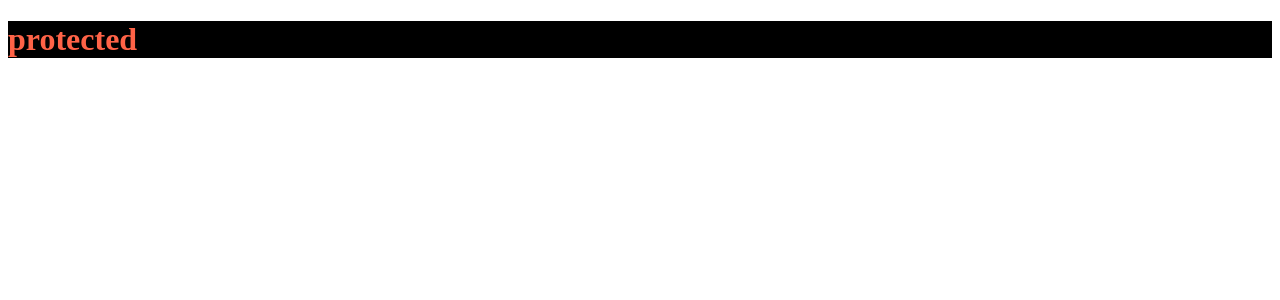
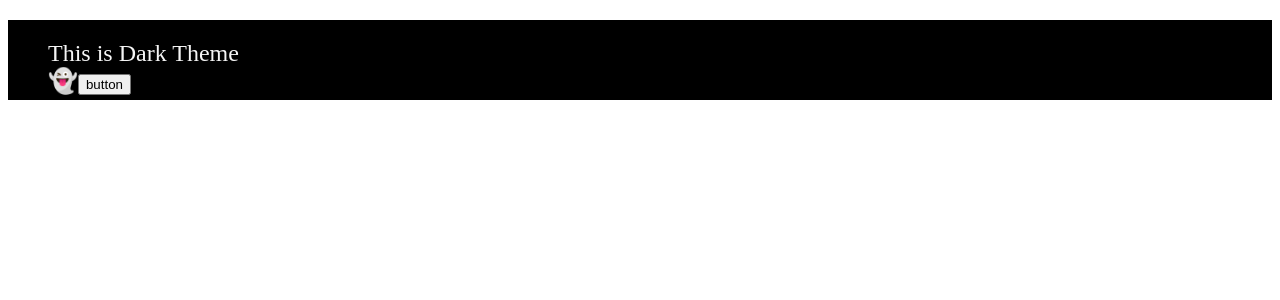
Before and after one commit to bizbaeja/react-masterclass, a React (Create React App) app in the folder my-app/: page / in a window 1280 px wide. Shown: the top 300 px of the page. Built offline with nearby package versions, Linux system fonts and the light colour scheme.

Commit message:
theme custom

```diff
--- a/my-app/src/App.tsx
+++ b/my-app/src/App.tsx
@@ -5,14 +5,32 @@ const Container = styled.div`
   background-color: ${(props) => props.theme.bgColor};
 `;
 
-const H1 = styled.h1`
+const Wrapper = styled.div`
+  background-color: ${(props) => props.theme.bgColor};
   color: ${(props) => props.theme.textColor};
+  box-sizing: border-box;
+  width: fit-content;
+  font-size: 24px;
+  height: 5rem;
+  justify-content: center;
+  align-items: center;
+  div {
+    margin: 20px;
+    width: 200px;
+    padding: 20px;
+    height: 200px;
+  }
 `;
 
 function App() {
   return (
     <Container>
-      <H1>protected</H1>
+      <Wrapper>
+        <div>
+          This is Dark Theme 👻
+          <button type="submit">button</button>
+        </div>
+      </Wrapper>
     </Container>
   );
 }
--- a/my-app/src/Circle.tsx
+++ b/my-app/src/Circle.tsx
@@ -11,8 +11,7 @@ const Container = styled.div<ContainerProps>`
   box-sizing: border-box;
   padding: 10px;
   margin: 20px;
-  width: 200px;
-  height: 200px;
+
   background-color: ${(props) => props.bgColor};
   border-radius: 100px;
   border-color: 10px solid ${(props) => props.borderColor};
--- a/my-app/src/theme.d.ts
+++ b/my-app/src/theme.d.ts
@@ -7,6 +7,6 @@ export const ligthTheme: DefaulTheme = {
 };
 export const darkTheme: DefaulTheme = {
   bgColor: "#000",
-  textColor: "tomato",
+  textColor: "whitesmoke",
   btnColor: "teal",
 };
```
